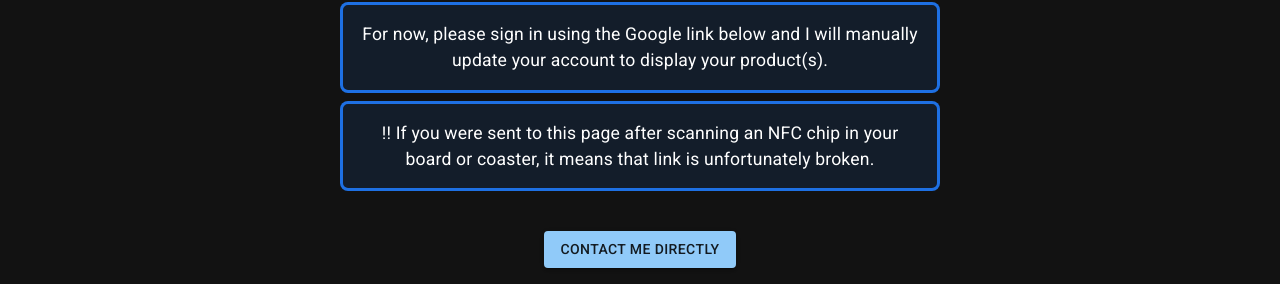
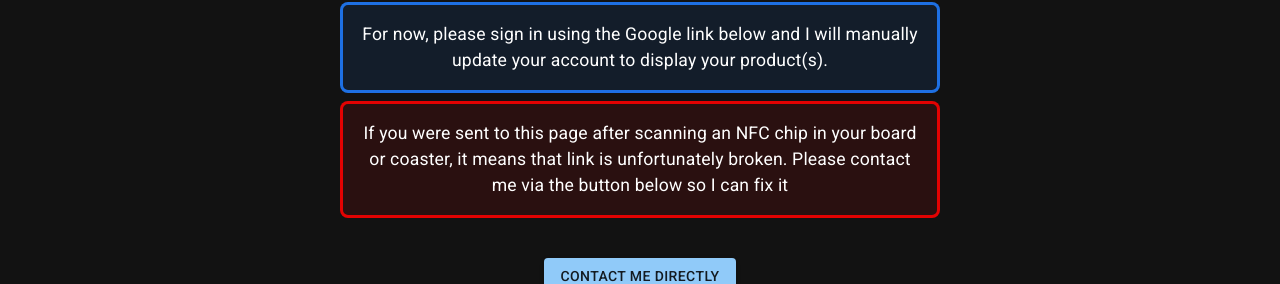
Before and after one commit to JCWoodworker/cuttingBoardCorner, a React (Vite) app: page / in a window 1280 px wide. Shown: the part 293-577 px from the top of the page. Built offline with nearby package versions, Linux system fonts and the light colour scheme; no server answers.

Commit message:
added styling to make the last warning message stand out and updated verbiage

```diff
--- a/src/components/HomePageMessage.tsx
+++ b/src/components/HomePageMessage.tsx
@@ -3,13 +3,16 @@ import { Box, Typography } from "@mui/material"
 const homePageMessageList = [
 	`You will eventually be able to register any product(s) you've purchased or received while signed in to your account.`,
 	`For now, please sign in using the Google link below and I will manually update your account to display your product(s).`,
-	`!! If you were sent to this page after scanning an NFC chip in your board or coaster, it means that link is unfortunately broken.`,
+	`If you were sent to this page after scanning an NFC chip in your board or coaster, it means that link is unfortunately broken.  Please contact me via the button below so I can fix it`,
 ]
 
 const HomePageMessage = () => {
 	return (
 		<Box
-			sx={{ margin: "1rem auto", width: { xs: "100%", md: "80%", lg: "600px" } }}
+			sx={{
+				margin: "1rem auto",
+				width: { xs: "100%", md: "80%", lg: "600px" },
+			}}
 		>
 			<Box>
 				<Typography variant="h4">
@@ -34,6 +37,11 @@ const HomePageMessage = () => {
 							borderRadius: "0.5rem",
 							backgroundColor: "rgba(33, 125, 255, 0.1)",
 							minWidth: { xs: "100%", md: "70%" },
+							//last child
+							"&:last-child": {
+								border: "3px solid rgba(255, 0, 0, 0.87)",
+								backgroundColor: "rgba(255, 0, 0, 0.1)",
+							},
 						}}
 					>
 						{message}
```
Lines whose indentation alone changed are shown as unchanged.
